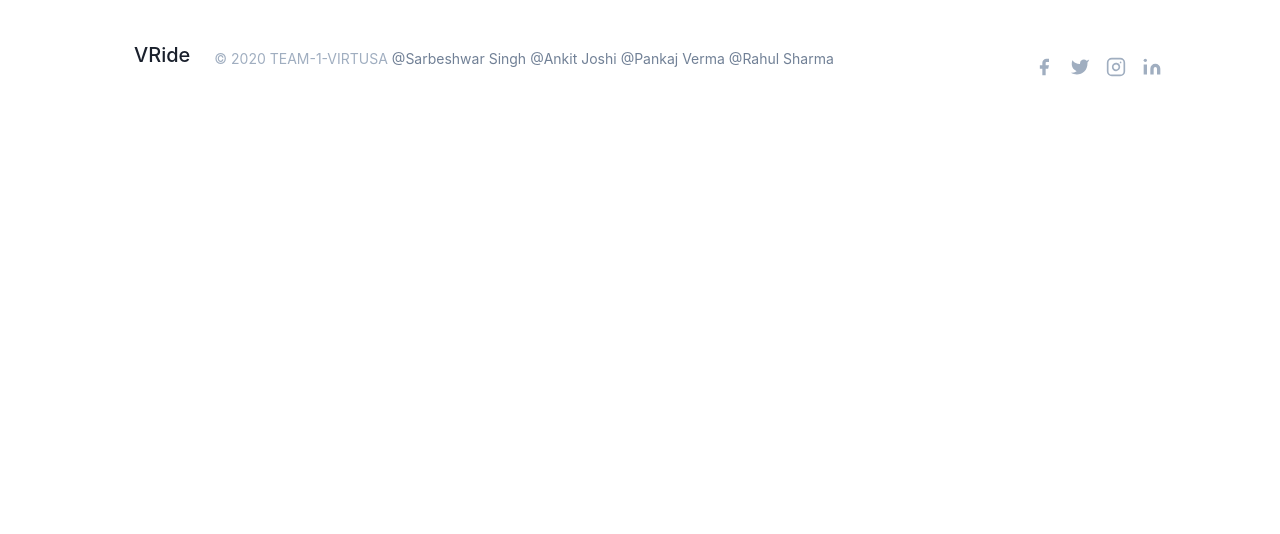
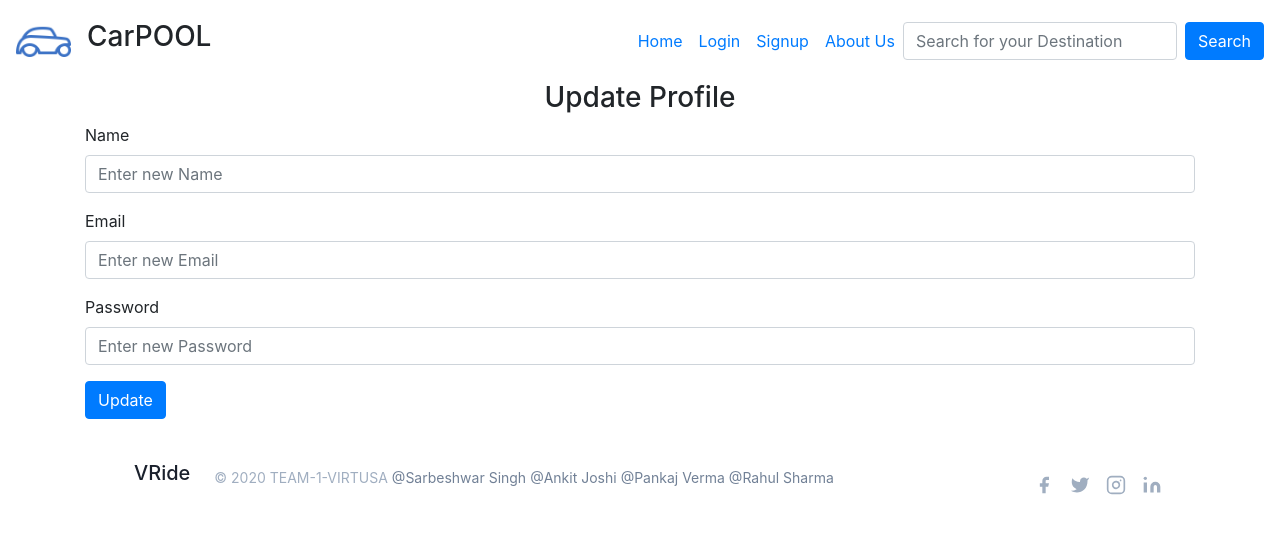
Before and after one commit to Sarbeshwar/Carpooling-VRide, a React (Create React App) app in the folder frontend/: page /UpdateProfile in a window 1280 px wide. Shown: the top 534 px of the page. Built offline with nearby package versions, Linux system fonts and the light colour scheme.

Commit message:
Update Profile Component Added

```diff
--- a/frontend/src/App.js
+++ b/frontend/src/App.js
@@ -10,6 +10,7 @@ import Share from './components/Share';
 import Footer from './components/Footer';
 import Team from './components/Team';
 import Share_Vehicle_Table from './components/Share_Vehicle_Table';
+import UpdateProfile from './components/UpdateProfile';
 
 class App extends Component {
 
@@ -35,6 +36,10 @@ class App extends Component {
 					<Route exact path="/">
 						<Header setSearchTerm={this.setSearchTerm} />
 						<EmbeddedVideo />
+					</Route>
+					<Route exact path="/UpdateProfile">
+						<Header setSearchTerm={this.setSearchTerm} />
+						<UpdateProfile></UpdateProfile>
 					</Route>
 					<Route exact path="/Signup">
 						<Header setSearchTerm={this.setSearchTerm} />
--- a/frontend/src/components/Header.js
+++ b/frontend/src/components/Header.js
@@ -5,7 +5,6 @@ import image from "./car.png";
 import './Header.css';
 //import 'bootstrap/dist/css/bootstrap.min.css';
 import { Form, FormControl, Button, Nav, Navbar } from 'react-bootstrap';
-
 class Header extends Component {
 
     constructor(props) {
@@ -59,7 +58,7 @@ class Header extends Component {
                         <Navbar.Collapse id="basic-navbar-nav">
                             <Nav className="ml-auto">
                                 <Nav.Link><Link to="/">Home</Link></Nav.Link>
-                                <Nav.Link><Link to="/">Update your profile</Link></Nav.Link>
+                                <Nav.Link><Link to="/UpdateProfile">Update your profile</Link></Nav.Link>
                                 <Nav.Link><Link to="/Team">About Us</Link></Nav.Link>
                                 <Nav.Link><Link to="/Share_Vehicle_Database">View all Rides</Link></Nav.Link>
                                 <Form inline>
--- /dev/null
+++ b/frontend/src/components/UpdateProfile.js
@@ -0,0 +1,40 @@
+import React, { Component } from 'react';
+import { Form, Button, Container } from 'react-bootstrap';
+class UpdateProfile extends Component {
+    constructor() {
+        super();
+        this.state = {
+            name: '',
+            email: '',
+            password: '',
+        }
+    }
+    render() {
+        return (
+            <div>
+                <center><h3>Update Profile</h3></center>
+                <Container>
+                    <Form>
+                        <Form.Group controlId="formBasicUpdateProfileName">
+                            <Form.Label>Name</Form.Label>
+                            <Form.Control name="name" type="text" placeholder="Enter new Name" onChange={this.handleInput} required />
+                        </Form.Group>
+                        <Form.Group controlId="formBasicUpdateProfileEmail">
+                            <Form.Label>Email</Form.Label>
+                            <Form.Control name="email" type="email" placeholder="Enter new Email" onChange={this.handleInput} required />
+                        </Form.Group>
+                        <Form.Group controlId="formBasicUpdateProfilePassword">
+                            <Form.Label>Password</Form.Label>
+                            <Form.Control name="password" type="password" placeholder="Enter new Password" onChange={this.handleInput} required />
+                        </Form.Group>
+                        <Button variant="primary" type="button">
+                            Update
+                        </Button>
+                    </Form>
+                </Container>
+            </div>
+        );
+    }
+}
+
+export default UpdateProfile;
```
